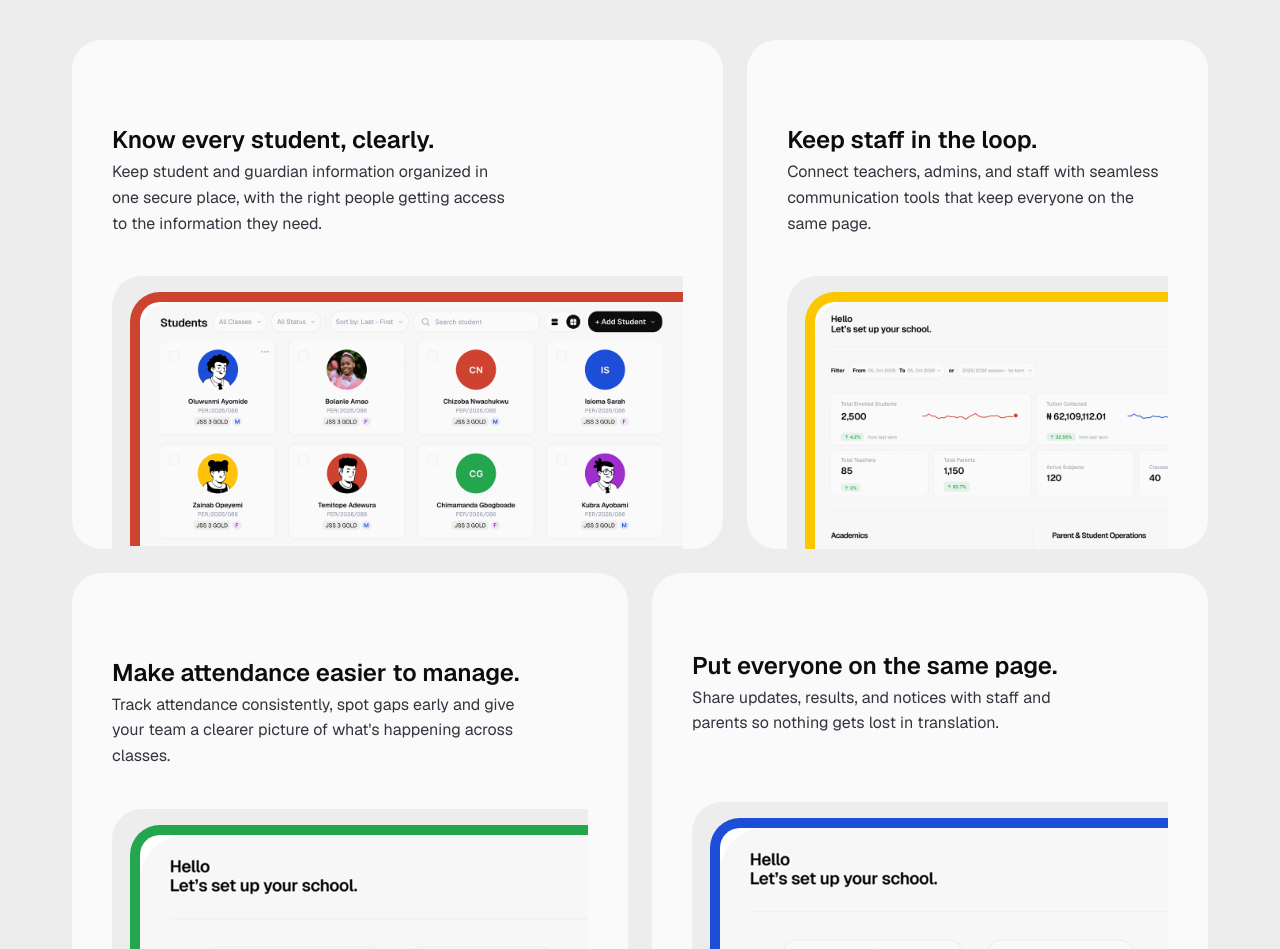
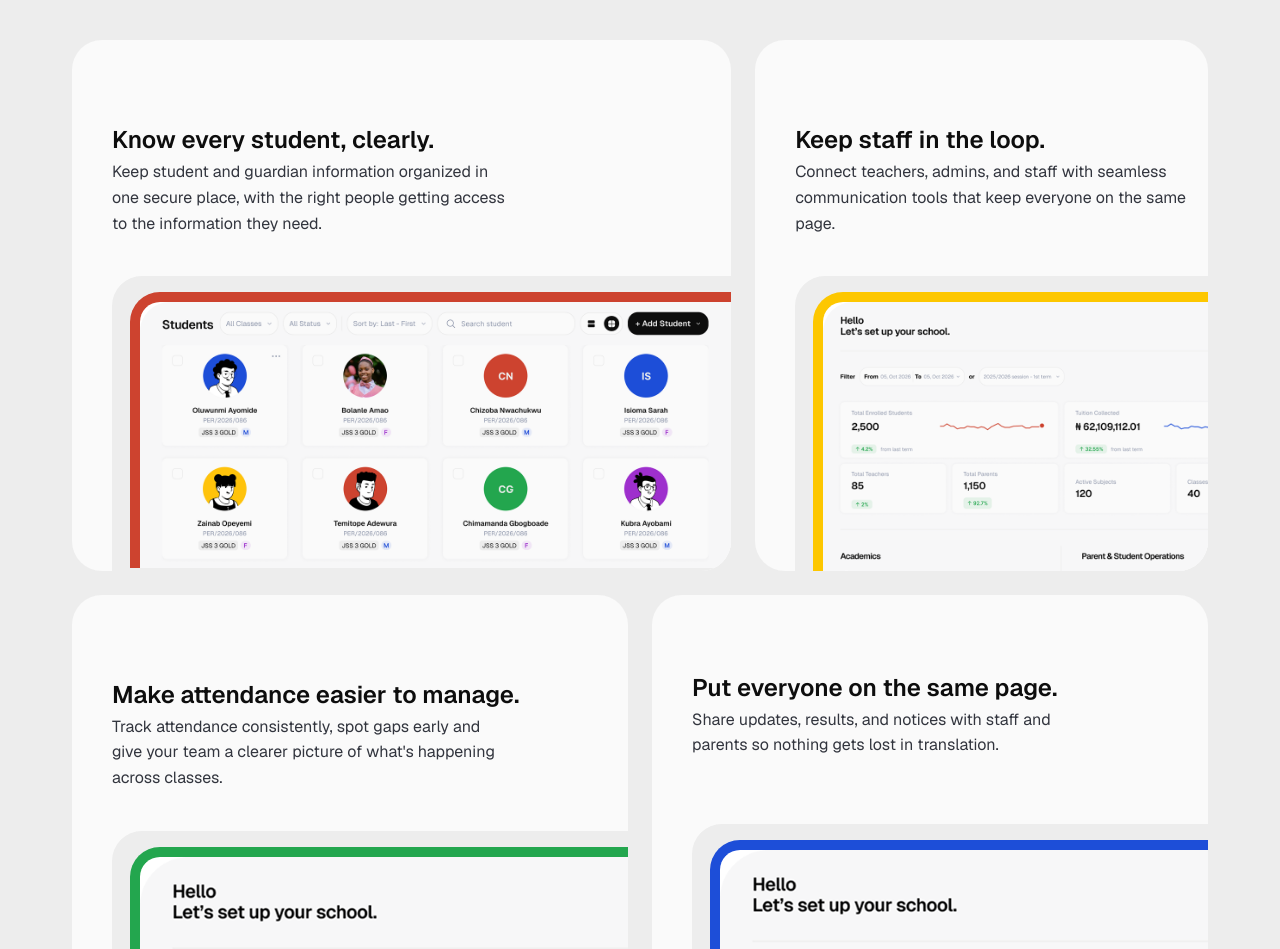
Before and after one commit to nimaappsss-web/soma-landing, a Next.js app: page / in a window 1280 px wide. Shown: the part 1200-2149 px from the top of the page. Built offline with nearby package versions, Linux system fonts and the light colour scheme; some icons are missing.

Commit message:
fix: pr-2 on text divs only in third section

```diff
--- a/src/features/landing/components/ThirdSection.tsx
+++ b/src/features/landing/components/ThirdSection.tsx
@@ -7,12 +7,12 @@ export function ThirdSection() {
       <div className="flex flex-col gap-6">
         <div className="flex flex-col md:flex-row gap-6">
           {/* Left card - taller */}
-          <div className="flex-[1.5] bg-soma-white-card rounded-[30px] pl-10 pr-2 md:pr-10 pt-[30px] relative overflow-hidden">
+          <div className="flex-[1.5] bg-soma-white-card rounded-[30px] pl-10 pt-[30px] relative overflow-hidden">
             <Teacher variant="Bold" size={28} color="#0D0D0D" className="mb-5" />
-            <h3 className="text-[24px] font-semibold text-soma-black mb-1 leading-tight">
+            <h3 className="text-[24px] font-semibold text-soma-black mb-1 leading-tight pr-2">
               Know every student, clearly.
             </h3>
-            <p className="text-[16px] text-gray-4 leading-[1.6] max-w-[406px]">
+            <p className="text-[16px] text-gray-4 leading-[1.6] pr-2 max-w-[406px]">
               Keep student and guardian information organized in one secure place,
               with the right people getting access to the information they need.
             </p>
@@ -30,12 +30,12 @@ export function ThirdSection() {
           </div>
 
           {/* Right card - shorter */}
-          <div className="flex-1 bg-soma-white-card rounded-[30px] pl-10 pr-2 md:pr-10 pt-[30px] relative overflow-hidden">
+          <div className="flex-1 bg-soma-white-card rounded-[30px] pl-10 pt-[30px] relative overflow-hidden">
             <People variant="Bold" size={28} color="#0D0D0D" className="mb-5" />
-            <h3 className="text-[24px] font-semibold text-soma-black mb-1 leading-tight">
+            <h3 className="text-[24px] font-semibold text-soma-black mb-1 leading-tight pr-2">
               Keep staff in the loop.
             </h3>
-            <p className="text-[16px] text-gray-4 leading-[1.6] max-w-[406px]">
+            <p className="text-[16px] text-gray-4 leading-[1.6] pr-2 max-w-[406px]">
               Connect teachers, admins, and staff with seamless communication
               tools that keep everyone on the same page.
             </p>
@@ -55,12 +55,12 @@ export function ThirdSection() {
 
         <div className="flex flex-col md:flex-row gap-6">
           {/* Left bottom card */}
-          <div className="flex-1 bg-soma-white-card rounded-[30px] pl-10 pr-2 md:pr-10 pt-[30px] relative overflow-hidden">
+          <div className="flex-1 bg-soma-white-card rounded-[30px] pl-10 pt-[30px] relative overflow-hidden">
             <Clipboard variant="Bold" size={28} color="#0D0D0D" className="mb-5" />
-            <h3 className="text-[24px] font-semibold text-soma-black mb-1 leading-tight">
+            <h3 className="text-[24px] font-semibold text-soma-black mb-1 leading-tight pr-2">
               Make attendance easier to manage.
             </h3>
-            <p className="text-[16px] text-gray-4 leading-[1.6] max-w-[406px] min-h-[77px]">
+            <p className="text-[16px] text-gray-4 leading-[1.6] pr-2 max-w-[406px] min-h-[77px]">
               Track attendance consistently, spot gaps early and give your team a
               clearer picture of what's happening across classes.
             </p>
@@ -78,12 +78,12 @@ export function ThirdSection() {
           </div>
 
           {/* Right bottom card */}
-          <div className="flex-1 bg-soma-white-card rounded-[30px] pl-10 pr-2 md:pr-10 pt-[30px] relative overflow-hidden flex flex-col">
+          <div className="flex-1 bg-soma-white-card rounded-[30px] pl-10 pt-[30px] relative overflow-hidden flex flex-col">
             <PresentionChart variant="Bold" size={28} color="#0D0D0D" className="mb-5" />
-            <h3 className="text-[24px] font-semibold text-soma-black mb-1 leading-tight">
+            <h3 className="text-[24px] font-semibold text-soma-black mb-1 leading-tight pr-2">
               Put everyone on the same page.
             </h3>
-            <p className="text-[16px] text-gray-4 leading-[1.6] max-w-[406px] line-clamp-3 min-h-[77px]">
+            <p className="text-[16px] text-gray-4 leading-[1.6] pr-2 max-w-[406px] line-clamp-3 min-h-[77px]">
               Share updates, results, and notices with staff and parents so nothing
               gets lost in translation.
             </p>
```
